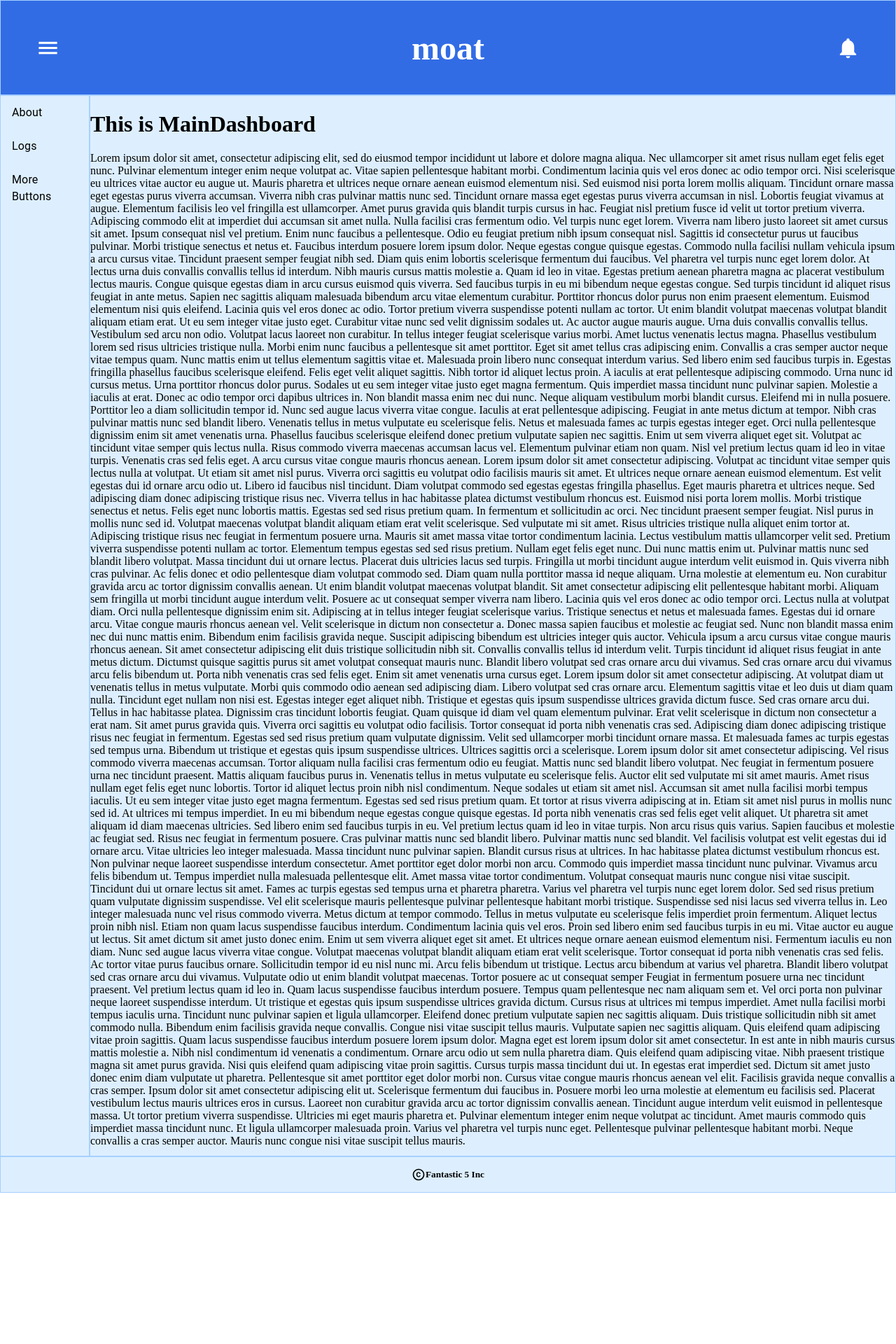
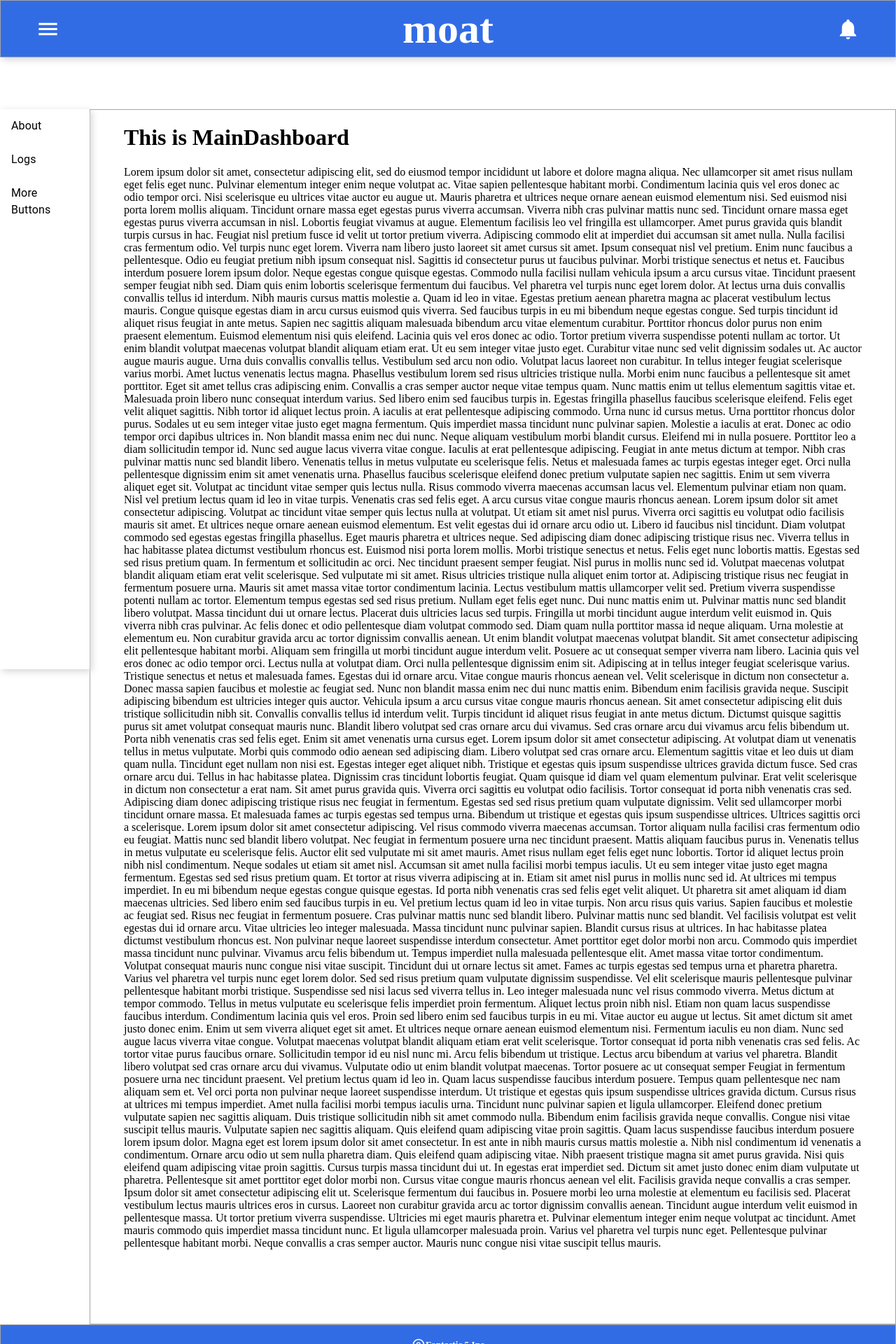
Before and after one commit to oslabs-beta/moat, a React app: page / in a window 1280 px wide. Shown: the top 1920 px of the page at 70% size. Before the commit the page ends 1704 px from the top, so only its background shows below. Built offline with nearby package versions, Linux system fonts and the light colour scheme.

Commit message:
Adding some css styling

```diff
--- a/client/scss/styles.scss
+++ b/client/scss/styles.scss
@@ -1,6 +1,6 @@
 $headerColor: #326ce5;
-$lightBorder: 1px solid #a7d0ff;
-$lightBackground: #ddefff;
+$lightBorder: 0.5px solid #a5a5a5;
+$lightBackground: #ffffff;
 $mediumBackground: #ddefff;
 
 // The borders on everything just helps visually to see where the components end/start, they *SHOULD* be removed eventually
@@ -32,10 +32,12 @@ body {
 }
 
 .sideNav {
+  position: sticky;
   grid-row: 2;
   grid-column: 1;
   background: $lightBackground;
-  border: $lightBorder;
+  box-shadow: 3px 3px 10px lightgray;
+  height: 100vh;
 }
 
 .mainDashboard {
@@ -43,6 +45,7 @@ body {
   border: $lightBorder;
   grid-column: 2;
   grid-row: 2;
+  padding: 0 3em 10em 3em;
 }
 
 .scrollBar {
@@ -51,6 +54,9 @@ body {
 }
 
 .header {
+  position: sticky;
+  top: 0;
+  max-height: 5em;
   background: $headerColor;
   grid-column: 1 / 3;
   grid-row: 1;
@@ -59,11 +65,13 @@ body {
   display: flex;
   align-items: center;
   justify-content: space-between;
+  box-shadow: 3px 3px 10px lightgray;
 }
 
 #title {
   color: white;
-  font-size: xxx-large;
+  font-size: 60px;
+  text-shadow: 1px 1px 3px 20px rgb(97, 97, 97);
 }
 
 #menu_icon {
@@ -75,7 +83,8 @@ body {
 }
 
 .footer {
-  background: $lightBackground;
+  background: $headerColor;
+  color: white;
   border: $lightBorder;
   grid-row: 3;
   grid-column: 1 / 3;
@@ -93,3 +102,9 @@ body {
   text-align: center;
   color: rgb(25, 25, 65);
 }
+
+@media (max-width: 768px) {
+  .sidenav {
+    display: none;
+  }
+}
```
